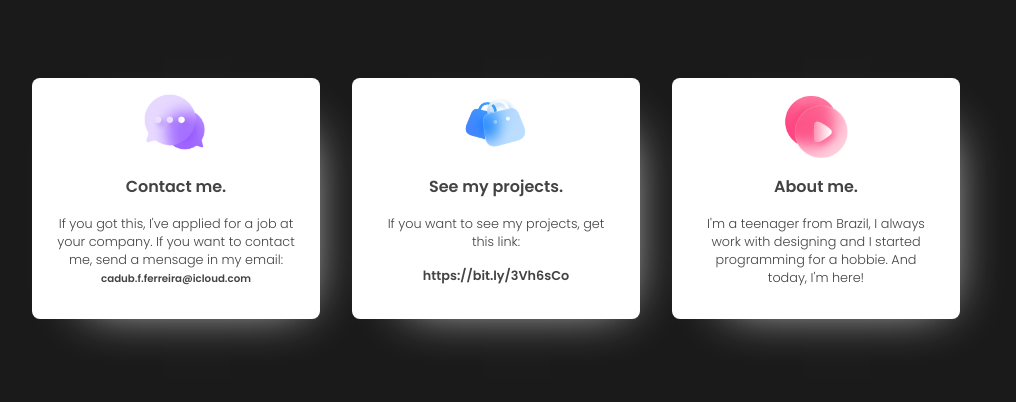
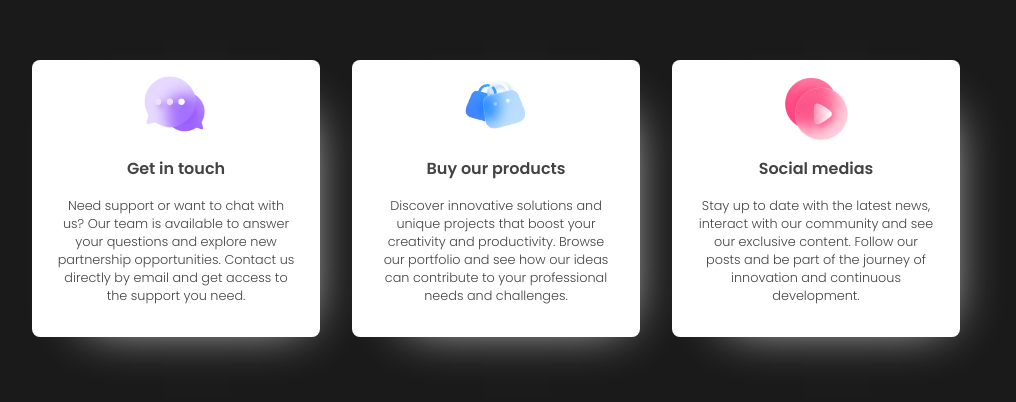
Before and after one commit to ProgramadorAbelhudo/Skills-Cards, a plain HTML site: page index.html in a window 1280 px wide. Shown: the part 202-604 px from the top of the page, without its empty margins (144-1160 px from the left). Drawn offline with Linux system fonts and the light colour scheme.

Commit message:
Update index.html

```diff
--- a/index.html
+++ b/index.html
@@ -15,25 +15,22 @@
             <div class="icon">
                 <img src="Chat.png" alt="Contact us.">
             </div>
-            <h3>Contact me.</h3>
-            <span>If you got this, I've applied for a job at your company. If you want to contact me, send a mensage in my email:
-                <span> <b> cadub.f.ferreira@icloud.com </b> </span>
-            </span>
+            <h3>Get in touch</h3>
+            <span>Need support or want to chat with us? Our team is available to answer your questions and explore new partnership opportunities. Contact us directly by email and get access to the support you need.</span>
         </section>
         <section class="card shop">
             <div class="icon">
                 <img src="Bag.png" alt="Shop here.">
             </div>
-            <h3>See my projects.</h3>
-            <span>If you want to see my projects, get this link:</span>
-            <span> <b> https://bit.ly/3Vh6sCo </b> </span>
+            <h3>Buy our products</h3>
+            <span>Discover innovative solutions and unique projects that boost your creativity and productivity. Browse our portfolio and see how our ideas can contribute to your professional needs and challenges.</span>
         </section>
         <section class="card about">
             <div class="icon">
                 <img src="Play.png" alt="About us.">
             </div>
-            <h3>About me.</h3>
-            <span>I'm a teenager from Brazil, I always work with designing and I started programming for a hobbie. And today, I'm here!</span>
+            <h3>Social medias</h3>
+            <span>Stay up to date with the latest news, interact with our community and see our exclusive content. Follow our posts and be part of the journey of innovation and continuous development.</span>
         </section>
     </main>
 </body>
```
